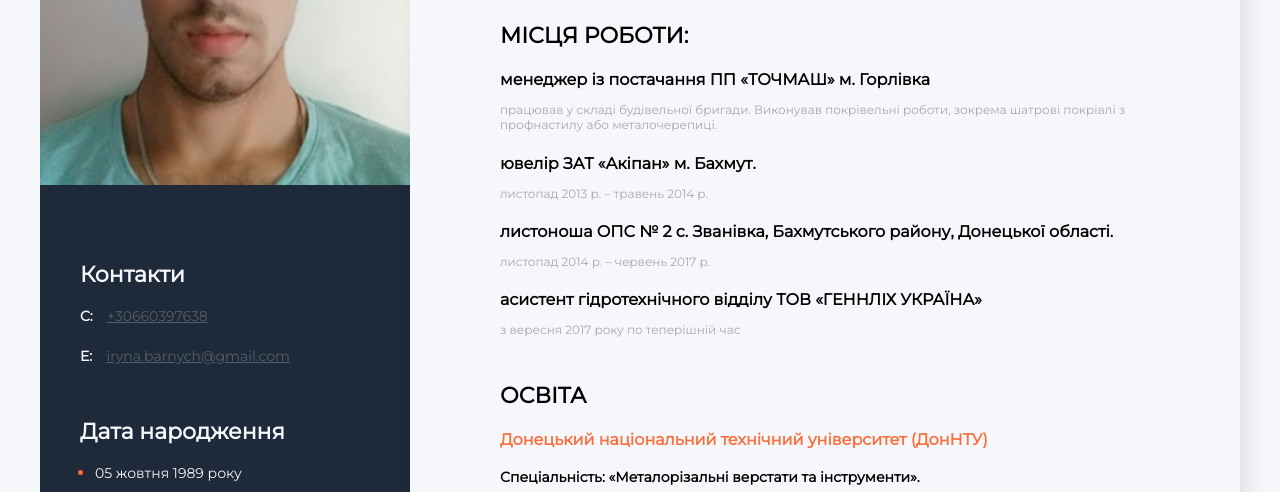
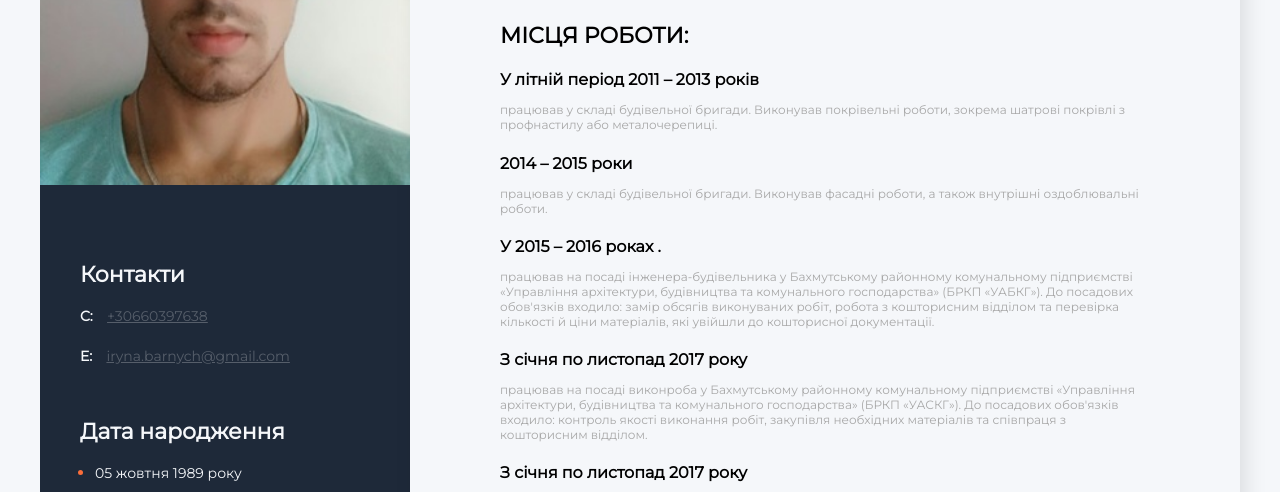
Before and after one commit to IrynaBarnych/resume_chaplyk, a plain HTML site: page index.html in a window 1280 px wide. Shown: the part 271-763 px from the top of the page. Drawn offline with Linux system fonts and the light colour scheme.

Commit message:
Update index.html

```diff
--- a/index.html
+++ b/index.html
@@ -30,23 +30,36 @@
             <h3 class="title">МІСЦЯ РОБОТИ:</h3>
             <!--Company 1-->
             <div>
-                <h4 class="work-position">менеджер із постачання ПП «ТОЧМАШ» м. Горлівка</h4>
+                <h4 class="work-position">У літній період 2011 – 2013 років</h4>
                 <p class="period">працював у складі будівельної бригади.
-                    Виконував покрівельні роботи, зокрема шатрові покрівлі з профнастилу або металочерепиці.</p>
+                Виконував покрівельні роботи, зокрема шатрові покрівлі з профнастилу або металочерепиці.</p>
             </div>
             <!--Company 2-->
             <div>
-                <h4 class="work-position">ювелір ЗАТ «Акіпан» м. Бахмут. </h4>
-                <p class="period">листопад 2013 р. – травень 2014 р.</p>
+                <h4 class="work-position">2014 – 2015 роки</h4>
+                <p class="period">працював у складі будівельної бригади. Виконував фасадні роботи,
+                    а також внутрішні оздоблювальні роботи.</p>
             </div>
             <!--Company 3-->
             <div>
-                <h4 class="work-position">листоноша ОПС № 2 с. Званівка, Бахмутського району, Донецької області.</h4>
-                <p class="period">листопад 2014 р. – червень 2017 р.</p>
+                <h4 class="work-position">У 2015 – 2016 роках .</h4>
+                <p class="period">працював на посаді інженера-будівельника у Бахмутському районному комунальному підприємстві «Управління архітектури, будівництва та комунального господарства» (БРКП «УАБКГ»).
+                    До посадових обов'язків входило: замір обсягів виконуваних робіт, робота з кошторисним відділом та перевірка кількості й ціни матеріалів, які увійшли до кошторисної документації.</p>
             </div>
             <!--Company 4-->
             <div>
-                <h4 class="work-position">асистент гідротехнічного відділу ТОВ «ГЕННЛІХ УКРАЇНА»</h4>
+                <h4 class="work-position">З січня по листопад 2017 року </h4>
+                <p class="period">працював на посаді виконроба у Бахмутському районному комунальному підприємстві «Управління архітектури, будівництва та комунального господарства» (БРКП «УАСКГ»).
+                    До посадових обов'язків входило: контроль якості виконання робіт, закупівля необхідних матеріалів та співпраця з кошторисним відділом.</p>
+            </div>
+            <!--Company 5-->
+            <div>
+                <h4 class="work-position">З січня по листопад 2017 року </h4>
+                <p class="period">з вересня 2017 року по теперішній час</p>
+            </div>
+            <!--Company 4-->
+            <div>
+                <h4 class="work-position">З січня по листопад 2017 року </h4>
                 <p class="period">з вересня 2017 року по теперішній час</p>
             </div>
         </div>
```
